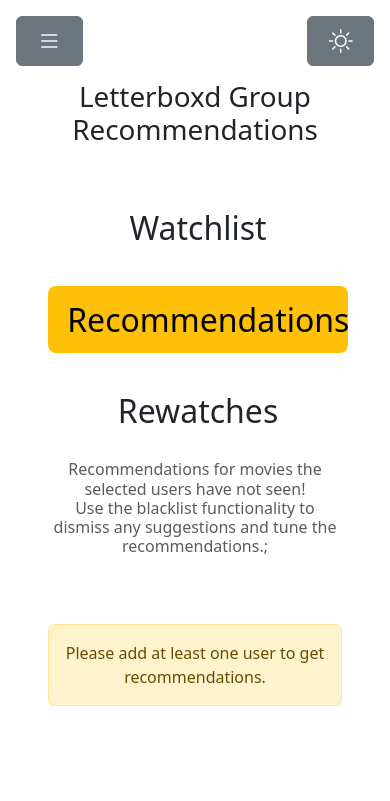
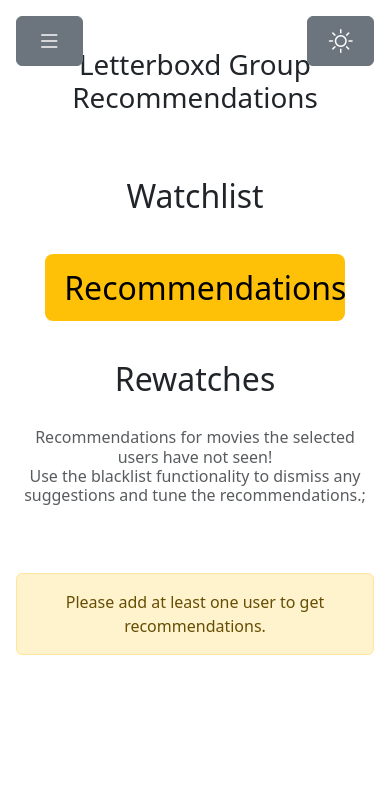
Before and after one commit to Sverlaan/letterboxd-collab2watch, a Flask app: page / in a window 390 px wide. Shown: the top 801 px of the page. Run offline with Flask 3, Linux system fonts and the light colour scheme.

Commit message:
Fix margin on mobile

```diff
--- a/templates/index.html
+++ b/templates/index.html
@@ -2,7 +2,7 @@
 <html lang="en" data-bs-theme="dark">
 <head>
     <meta charset="utf-8">
-    <meta name="viewport" content="width=device-width, initial-scale=1">
+    <meta name="viewport" content="width=device-width, initial-scale=1 viewport-fit=cover">
     <title>Collab2Watch</title>
     <link href="https://cdn.jsdelivr.net/npm/bootstrap@5.3.3/dist/css/bootstrap.min.css" rel="stylesheet" integrity="sha384-QWTKZyjpPEjISv5WaRU9OFeRpok6YctnYmDr5pNlyT2bRjXh0JMhjY6hW+ALEwIH" crossorigin="anonymous">
     <link href="https://cdn.jsdelivr.net/npm/bootstrap-icons/font/bootstrap-icons.css" rel="stylesheet">
@@ -188,10 +188,10 @@
         <div class="col" style="overflow-y: auto;">
 
             <!-- Parent container for all the content -->
-            <div class="container-fluid p-5" id="contentContainer">
+            <div class="px-1 px-lg-2 px-xxl-5" id="contentContainer">
 
                 <div class="text-center" style="margin-top: 2rem; min-height: 80px;">
-                    <h1 class="text-center mb-5">Letterboxd Group Recommendations</h1>
+                    <h1 class="text-center mb-5 mt-5">Letterboxd Group Recommendations</h1>
                     <div id="category-toggle" class="d-inline-flex gap-4">
                       <button class="category-btn" data-category="watchlist">Watchlist</button>
                       <button class="category-btn active" data-category="recommendations">Recommendations</button>
@@ -200,7 +200,7 @@
                 </div>
 
 
-                <div class="container px-0 px-lg-5 mb-5 mt-3" id="RecommendContainer">
+                <div class="container mb-5 mt-3" id="RecommendContainer">
 
                     <p class="text-center text-muted no-spacing mb-5" id="categoryText">
                         Recommendations for movies the selected users have not seen!<br>Use the blacklist functionality to dismiss any suggestions and tune the recommendations.;
```
